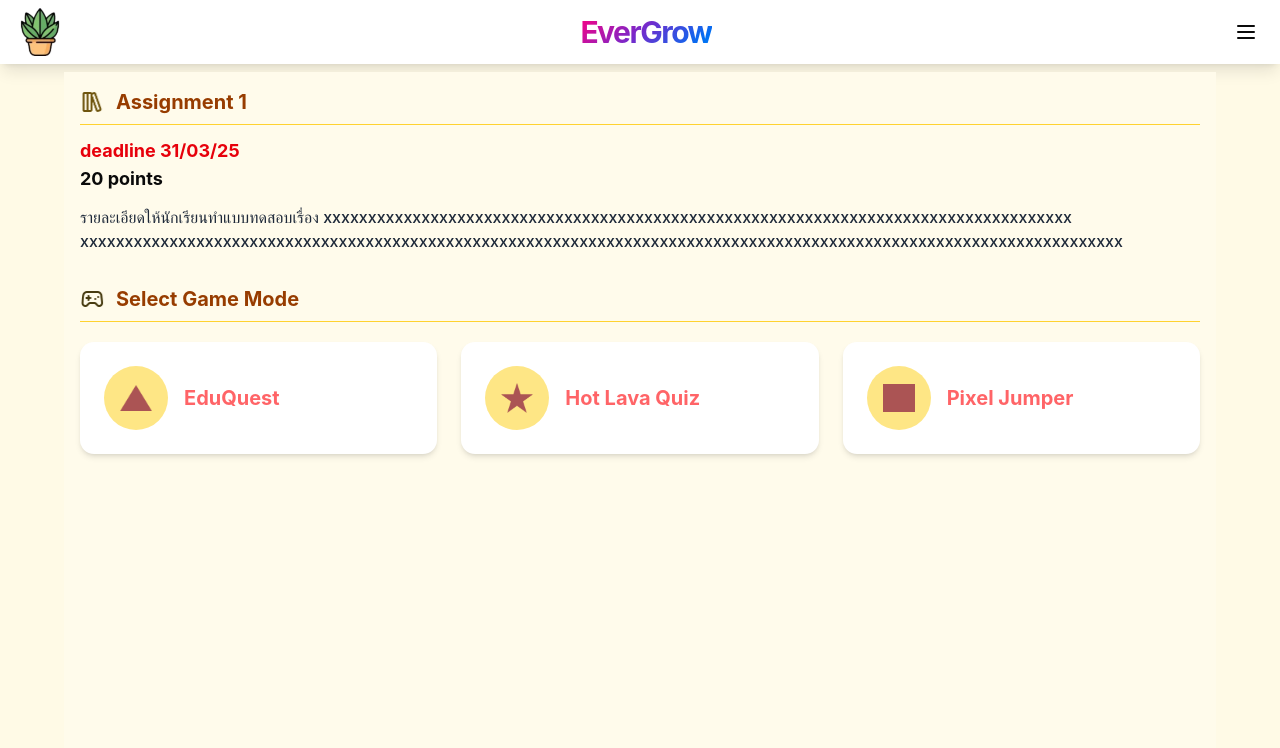
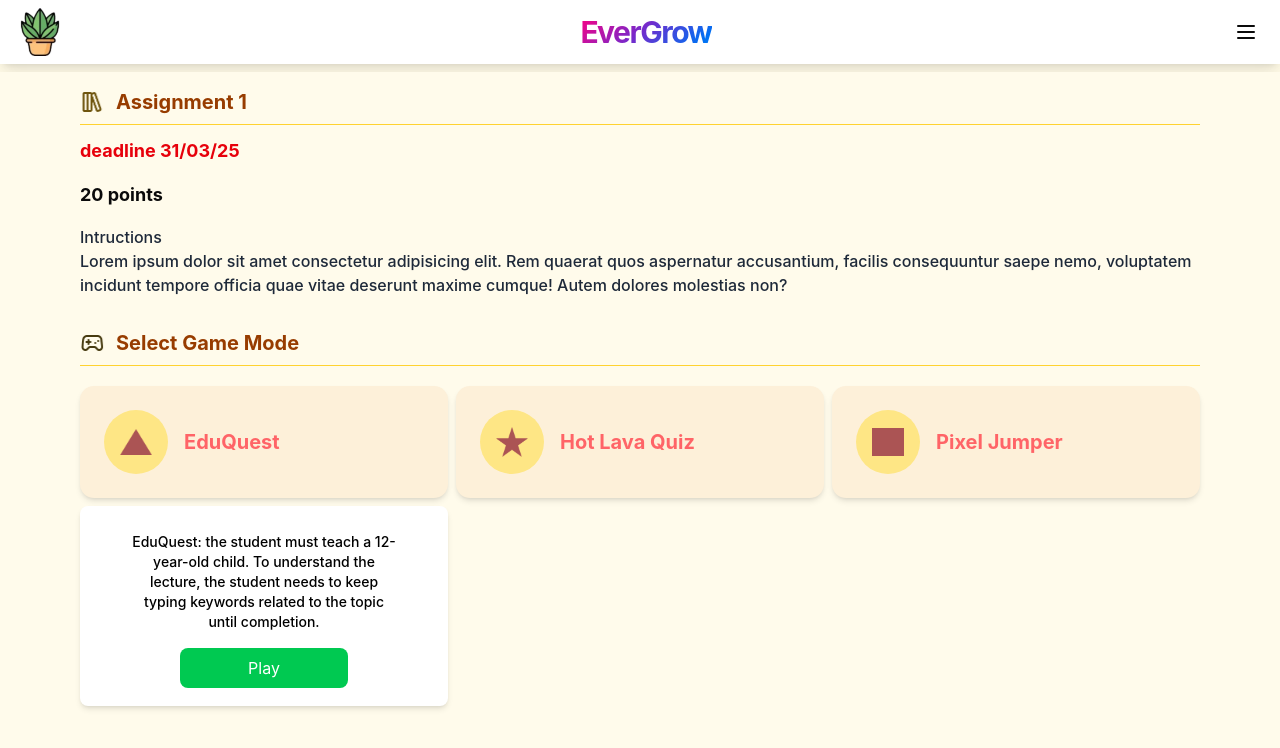
Before and after one commit to ggracesarisa/intania-hackathon, a Next.js app: page /assignments in a window 1280 px wide. Both pictures are taken after a click on the button "EduQuest". Shown: the top 748 px of the page. Built offline with nearby package versions, Linux system fonts and the light colour scheme.

Commit message:
fix assignments page
feat healthbar under tree detail

fix reminderbanner

```diff
--- a/src/app/assignments/page.tsx
+++ b/src/app/assignments/page.tsx
@@ -4,17 +4,25 @@ import { useState } from "react";
 
 const AssignmentPage = () => {
   const [selectedMode, setSelectedMode] = useState<string | null>(null);
+  const [activeTab, setActiveTab] = useState<string | null>(null); // Track active tab
 
   const handleModeSelect = (mode: string) => {
     setSelectedMode(mode);
-    // Here you would typically navigate to the game mode or update the UI
     console.log(`Selected mode: ${selectedMode}`);
   };
 
+  const toggleTab = (mode: string) => {
+    if (activeTab === mode) {
+      setActiveTab(null); // If the same tab is clicked again, hide it
+    } else {
+      setActiveTab(mode); // Show the selected tab
+    }
+  };
+
   return (
-    <div className="bg-cream-50 mx-auto min-h-screen">
+    <div className="bg-cream-50 mx-auto w-full min-h-screen">
       {/* Main Content */}
-      <main className="container mx-auto max-w-6xl p-4">
+      <main className="container mx-auto max-w-6xl w-full p-4">
         {/* Assignment Section */}
         <section className="mb-8">
           <div className="mb-3 flex items-center border-b border-amber-300 pb-2">
@@ -28,13 +36,12 @@ const AssignmentPage = () => {
             <h2 className="text-xl font-bold text-amber-800">Assignment 1</h2>
           </div>
 
-          <div className="mb-6">
-            <p className="text-lg font-bold text-red-600">deadline 31/03/25</p>
-            <p className="mb-3 text-lg font-bold">20 points</p>
-            <p className="font-medium text-gray-800">
-              รายละเอียดให้นักเรียนทำแบบทดสอบเรื่อง
-              xxxxxxxxxxxxxxxxxxxxxxxxxxxxxxxxxxxxxxxxxxxxxxxxxxxxxxxxxxxxxxxxxxxxxxxxxxxxxxxxxxxx
-              xxxxxxxxxxxxxxxxxxxxxxxxxxxxxxxxxxxxxxxxxxxxxxxxxxxxxxxxxxxxxxxxxxxxxxxxxxxxxxxxxxxxxxxxxxxxxxxxxxxxxxxxxxxxxxxxxxxxx
+          <div className="mb-6 w-full flex flex-col gap-4">
+            <p className="flex text-lg font-bold text-red-600">deadline 31/03/25</p>
+            <p className="flex text-lg font-bold">20 points</p>
+            <p className="flex font-medium text-gray-800 break-words overflow-hidden">
+              Intructions <br/>
+              Lorem ipsum dolor sit amet consectetur adipisicing elit. Rem quaerat quos aspernatur accusantium, facilis consequuntur saepe nemo, voluptatem incidunt tempore officia quae vitae deserunt maxime cumque! Autem dolores molestias non?
             </p>
           </div>
         </section>
@@ -55,11 +62,15 @@ const AssignmentPage = () => {
           </div>
 
           {/* Game mode cards - Responsive grid */}
-          <div className="grid grid-cols-1 gap-6 md:grid-cols-3">
+          <div className="grid grid-cols-1 gap-2 md:grid-cols-3">
             {/* EduQuest */}
+            <div className="flex flex-col">
               <button
-              onClick={() => handleModeSelect("EduQuest")}
-              className="flex items-center rounded-xl bg-white p-6 shadow-md transition duration-300 hover:shadow-lg"
+                onClick={() => {
+                  toggleTab("EduQuest");
+                  handleModeSelect("EduQuest");
+                }}
+                className="flex items-center rounded-xl w-full bg-[#FDF0D9] p-6 shadow-md transition duration-300 hover:shadow-lg hover:cursor-pointer"
               >
                 <div className="mr-4 flex h-16 w-16 flex-shrink-0 items-center justify-center rounded-full bg-amber-200">
                   <Image
@@ -72,11 +83,29 @@ const AssignmentPage = () => {
                 </div>
                 <span className="text-xl font-bold text-red-400">EduQuest</span>
               </button>
+              <div
+                className={`w-full h-80 bg-white rounded-md shadow-md transition-all duration-300 hover:cursor-po  ${
+                  activeTab === "EduQuest" ? "max-h-[200px] opacity-100" : "max-h-0 opacity-0"
+                } overflow-hidden mt-2 p-4 flex flex-col justify-center items-center`}>
+                <div className="flex flex-col w-2xs p-2 items-center text-center">
+                  <p className="text-sm font-medium text-black">
+                    EduQuest: the student must teach a 12-year-old child. To understand the lecture, the student needs to keep typing keywords related to the topic until completion.
+                  </p>
+                </div>
+                <button className="mt-2 bg-green-500 w-1/2 text-white px-4 py-2 rounded-md cursor-pointer transition-colors duration-300 ease-in-out hover:bg-green-600 hover:font-semibold">
+                  Play
+                </button>
+              </div>
+            </div>
 
-            {/* Lightning Quiz */}
+            {/* HotLava Quiz */}
+            <div className="flex flex-col">
               <button
-              onClick={() => handleModeSelect("Lightning Quiz")}
-              className="flex items-center rounded-xl bg-white p-6 shadow-md transition duration-300 hover:shadow-lg"
+                onClick={() => {
+                  toggleTab("HotLava Quiz");
+                  handleModeSelect("HotLava Quiz");
+                }}
+                className="flex items-center rounded-xl w-full bg-[#FDF0D9] p-6 shadow-md transition duration-300 hover:shadow-lg hover:cursor-pointer"
               >
                 <div className="mr-4 flex h-16 w-16 flex-shrink-0 items-center justify-center rounded-full bg-amber-200">
                   <Image
@@ -91,11 +120,29 @@ const AssignmentPage = () => {
                   Hot Lava Quiz
                 </span>
               </button>
+              <div
+                className={`w-full h-80 bg-white rounded-md shadow-md transition-all duration-300 ${
+                  activeTab === "HotLava Quiz" ? "max-h-[200px] opacity-100" : "max-h-0 opacity-0"
+                } overflow-hidden mt-2 p-4 flex flex-col justify-center items-center`}>
+                <div className="flex flex-col w-2xs p-2 items-center text-center">
+                  <p className="text-sm font-medium text-black">
+                    HotLavaQuiz: the student must answer multiple-choice questions as quickly as possible to achieve the highest score. If the student selects a wrong answer or if the lava reaches the player, the game is over.
+                  </p>
+                </div>
+                <button className="mt-2 bg-green-500 w-1/2 text-white px-4 py-2 rounded-md cursor-pointer transition-colors duration-300 ease-in-out hover:bg-green-600 hover:font-semibold">
+                  Play
+                </button>
+              </div>
+            </div>
 
             {/* Pixel Jumper */}
+            <div className="flex flex-col">
               <button
-              onClick={() => handleModeSelect("Pixel Jumper")}
-              className="flex items-center rounded-xl bg-white p-6 shadow-md transition duration-300 hover:shadow-lg"
+                onClick={() => {
+                  toggleTab("Pixel Jumper");
+                  handleModeSelect("Pixel Jumper");
+                }}
+                className="flex items-center rounded-xl w-full bg-[#FDF0D9] p-6 shadow-md transition duration-300 hover:shadow-lg hover:cursor-pointer"
               >
                 <div className="mr-4 flex h-16 w-16 flex-shrink-0 items-center justify-center rounded-full bg-amber-200">
                   <Image
@@ -110,6 +157,20 @@ const AssignmentPage = () => {
                   Pixel Jumper
                 </span>
               </button>
+              <div
+                className={`w-full h-80 bg-white rounded-md shadow-md transition-all duration-300 ${
+                  activeTab === "Pixel Jumper" ? "max-h-[200px] opacity-100" : "max-h-0 opacity-0"
+                } overflow-hidden mt-2 p-4 flex flex-col justify-center items-center`}>
+                <div className="flex flex-col w-2xs p-2 items-center text-center">
+                  <p className="text-sm font-medium text-black">
+                    Pixel Jumper: The student must navigate obstacles such as monsters and dangerous terrain to reach the finish line. To pass each level, the student must also achieve the required score by collecting mystery boxes and answering the questions inside them.
+                  </p>
+                </div>
+                <button className="mt-2 bg-green-500 w-1/2 text-white px-4 py-2 rounded-md cursor-pointer transition-colors duration-300 ease-in-out hover:bg-green-600 hover:font-semibold">
+                  Play
+                </button>
+              </div>
+            </div>
           </div>
         </section>
       </main>
--- a/src/app/tree-detail/page.tsx
+++ b/src/app/tree-detail/page.tsx
@@ -11,28 +11,40 @@ import { useState } from "react";
 
 const Page = () => {
   const [selectedTab, setSelectedTab] = useState(1);
+  const [isBouncing, setIsBouncing] = useState(false);
 
   const handleTabClick = (tabIndex: number) => {
     setSelectedTab(tabIndex);
   };
 
+  const handleImageClick = () => {
+    setIsBouncing(true);
+    setTimeout(() => {
+      setIsBouncing(false);
+    }, 200); // Reset bounce after 500ms
+  };
+
   return (
     <div className="w-full">
-      <div className="flex h-60 flex-row justify-center">
+      <div className="flex h-full flex-row justify-center">
         <div className="pt-8">
-          <Link href="/">
           <Image
             src={"/tree-detail/bigfattree.png"}
             alt="TreeImage"
             width={177}
             height={207}
-              className="mx-auto hover:scale-105"
+            className={`mx-auto cursor-pointer transition-all duration-500 ${
+              isBouncing ? "scale-110" : "scale-105"
+            }`} // Adjust scale based on the isBouncing state
+            onClick={handleImageClick} // Add click event to trigger the bounce effect
           />
-          </Link>
+          <div className="mt-1 h-1.5 w-full rounded-full bg-white md:h-2">
+            <div className="h-1.5 rounded-full bg-green-400 md:h-2" style={{ width: `80%` }}></div>
+          </div>
         </div>
         <div className="ml-4">
           <span className="text-2xl font-bold">Prob Stat</span>
-          <ul className="mt-4 flex flex-col gap-4">
+          <ul className="mt-1 flex flex-col gap-4 mr-2">
             <li>
               <Remindercard />
             </li>
--- a/src/components/NavBar.tsx
+++ b/src/components/NavBar.tsx
@@ -24,7 +24,7 @@ const NavBar = () => {
     <div className="flex w-full items-center justify-between bg-white px-4 py-2 shadow-lg">
       {/* Logo Icon */}
       <Link href="/" passHref>
-        <div className="border- flex items-center rounded-full border-transparent transition-all duration-300 hover:scale-110 hover:bg-gray-400">
+        <div className="border- flex items-center rounded-full border-transparent transition-all duration-300 hover:scale-110 hover:bg-green-200">
           <Image
             src="/img/icon.png"
             alt="Logo"
--- a/src/components/ui/remindercard.tsx
+++ b/src/components/ui/remindercard.tsx
@@ -4,16 +4,19 @@ import { useState } from "react";
 const ReminderCard = () => {
   const [isOpen, setIsOpen] = useState(false);
 
+  const toggleOpen = () => {
+    setIsOpen((prev) => !prev); // Toggle the current state
+  };
+
   return (
     <div
-      className="group flex w-[13rem] cursor-pointer flex-col rounded-lg bg-[#E5CCBA] transition-all duration-300"
-      onMouseEnter={() => setIsOpen(true)}
-      onMouseLeave={() => setIsOpen(false)}
+      className="flex w-[13rem] cursor-pointer flex-col rounded-lg bg-[#E5CCBA] transition-all duration-300"
+      onClick={toggleOpen} // Change to onClick to toggle the dropdown
     >
       <div className="flex h-[2.4rem] flex-row items-center gap-2 pl-2">
         <span className="font-bold">Quiz 1</span>
         <span className="font-mono">29/01/2025</span>
-        <ChevronRight className="mr-2 ml-auto transition-transform duration-300 group-hover:rotate-90" />
+        <ChevronRight className={`mr-2 ml-auto transition-transform duration-300 ${isOpen ? 'rotate-90' : ''}`} />
       </div>
 
       <div
```
Lines whose indentation alone changed are shown as unchanged.
